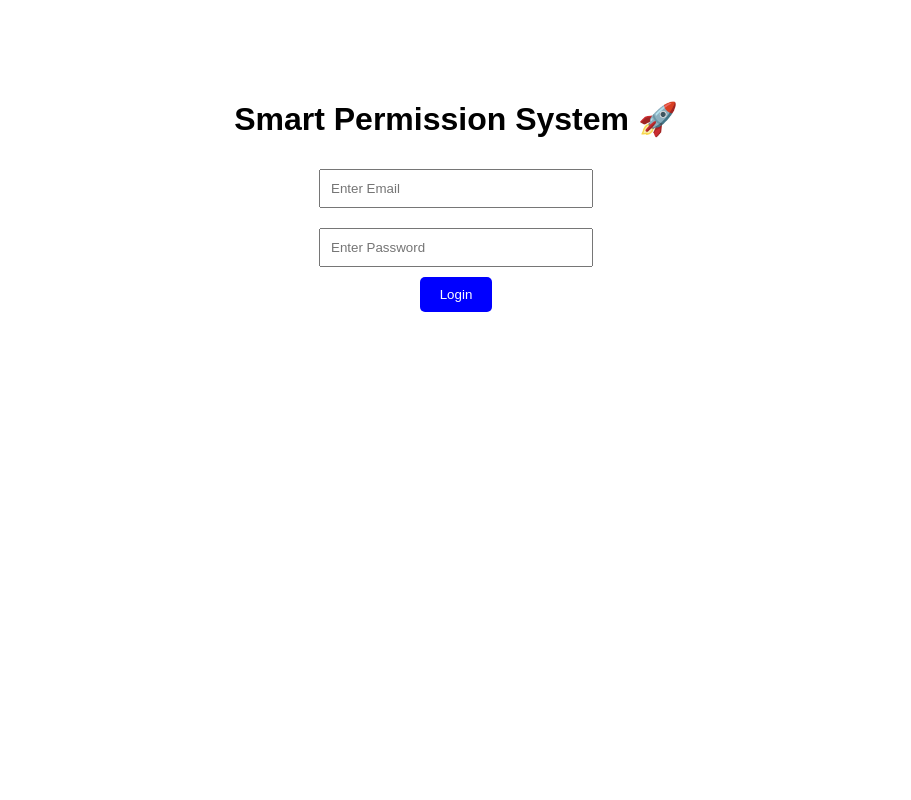
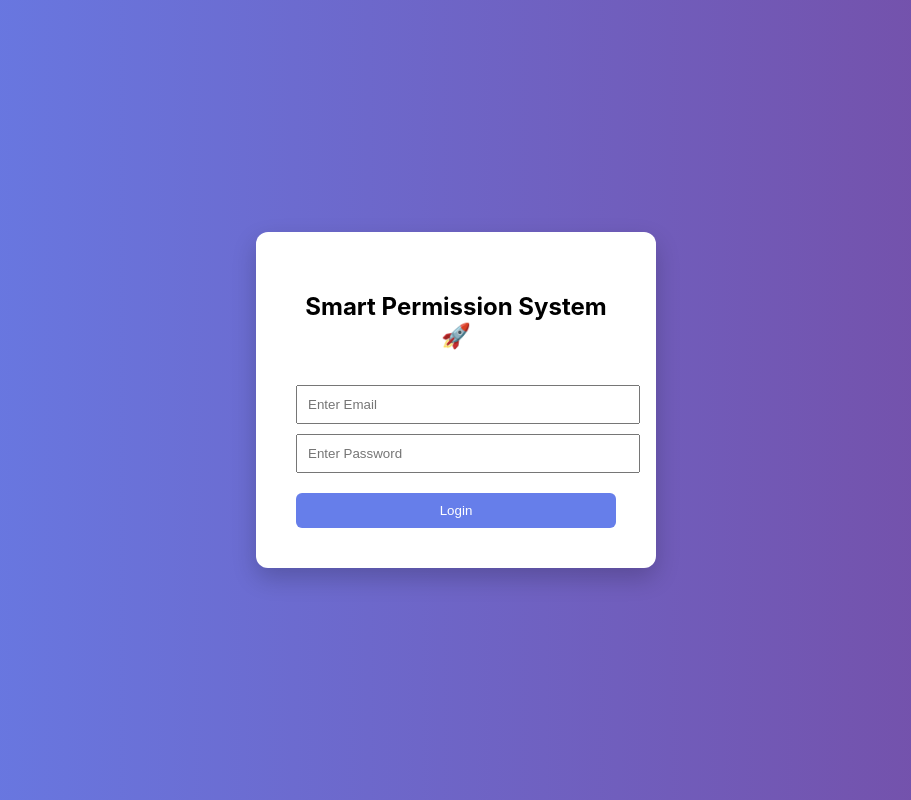
Before and after one commit to Varshini005-byte/spms, a React (Create React App) app in the folder frontend/: page / in a window 1280 px wide. Shown: the whole page, without its empty margins (184-1095 px from the left). Built offline with nearby package versions, Linux system fonts and the light colour scheme.

Commit message:
added new

```diff
--- a/frontend/src/App.js
+++ b/frontend/src/App.js
@@ -9,9 +9,9 @@ function App() {
       const response = await fetch("https://spms-ie7g.onrender.com/login", {
         method: "POST",
         headers: {
-          "Content-Type": "application/json",
+          "Content-Type": "application/json"
         },
-        body: JSON.stringify({ email, password }),
+        body: JSON.stringify({ email, password })
       });
 
       const data = await response.json();
@@ -22,6 +22,7 @@ function App() {
       } else {
         alert("Invalid login ❌");
       }
+
     } catch (error) {
       alert("Server error ⚠️");
       console.error(error);
@@ -29,46 +30,60 @@ function App() {
   };
 
   return (
-    <div
-      style={{
+    <div style={{
+      height: "100vh",
+      display: "flex",
+      justifyContent: "center",
+      alignItems: "center",
+      background: "linear-gradient(to right, #667eea, #764ba2)"
+    }}>
+      <div style={{
+        background: "white",
+        padding: "40px",
+        borderRadius: "12px",
+        boxShadow: "0 10px 25px rgba(0,0,0,0.2)",
         textAlign: "center",
-        marginTop: "100px",
-        fontFamily: "Arial",
-      }}
-    >
-      <h1>Smart Permission System 🚀</h1>
+        width: "320px"
+      }}>
+        <h2>Smart Permission System 🚀</h2>
 
         <input
           type="email"
           placeholder="Enter Email"
           value={email}
           onChange={(e) => setEmail(e.target.value)}
-        style={{ padding: "10px", margin: "10px", width: "250px" }}
+          style={{
+            width: "100%",
+            padding: "10px",
+            marginTop: "15px",
+            marginBottom: "10px"
+          }}
         />
-      <br />
 
         <input
           type="password"
           placeholder="Enter Password"
           value={password}
           onChange={(e) => setPassword(e.target.value)}
-        style={{ padding: "10px", margin: "10px", width: "250px" }}
+          style={{
+            width: "100%",
+            padding: "10px",
+            marginBottom: "20px"
+          }}
         />
-      <br />
 
-      <button
-        onClick={loginUser}
+        <button onClick={loginUser}
           style={{
-          padding: "10px 20px",
-          backgroundColor: "blue",
+            width: "100%",
+            padding: "10px",
+            background: "#667eea",
             color: "white",
             border: "none",
-          borderRadius: "5px",
-          cursor: "pointer",
-        }}
-      >
+            borderRadius: "6px"
+          }}>
           Login
         </button>
+      </div>
     </div>
   );
 }
```
Lines whose indentation alone changed are shown as unchanged.
